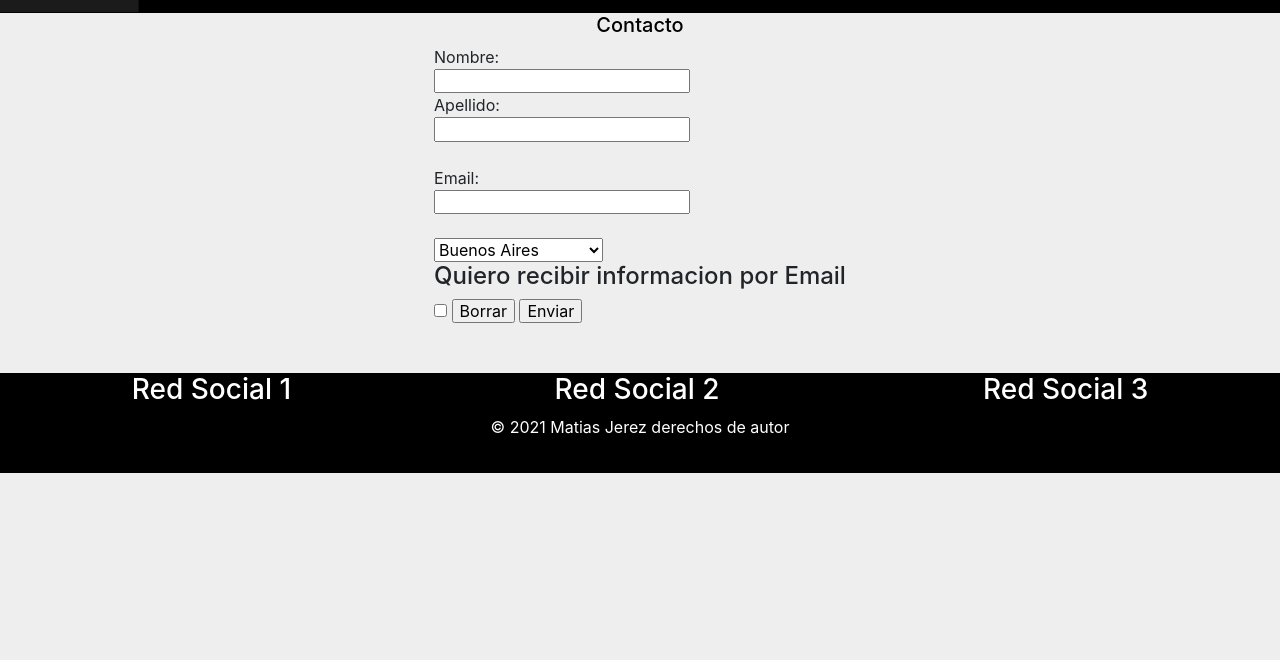
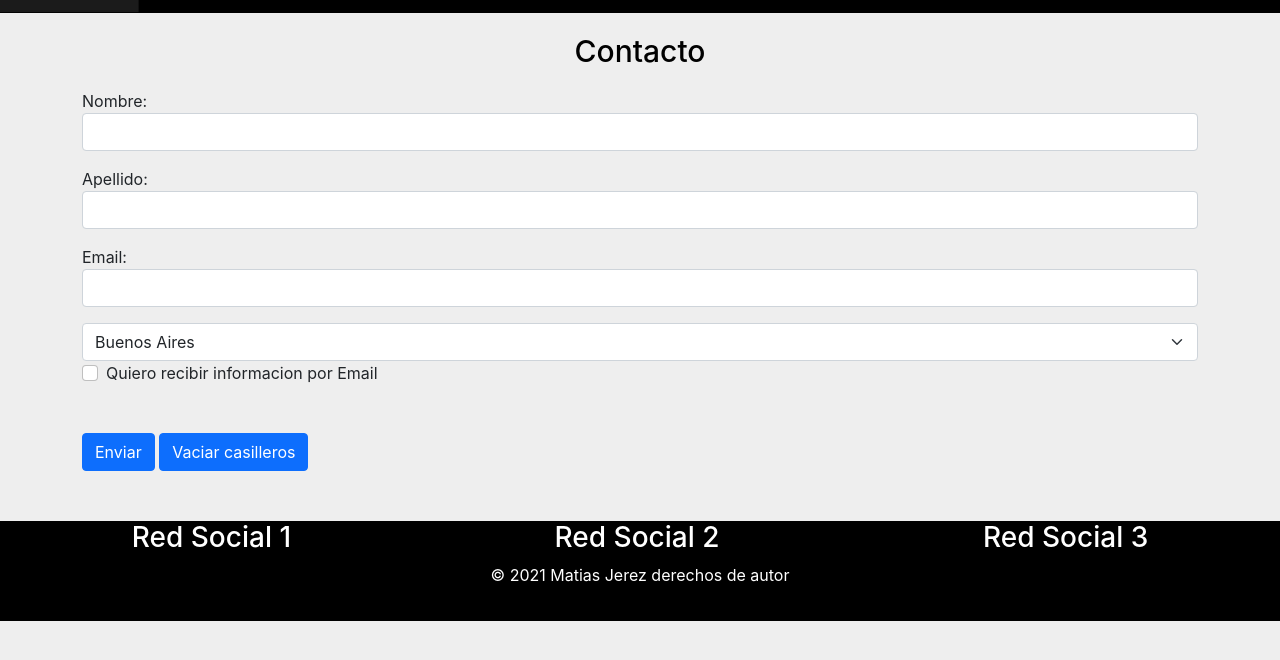
Before and after one commit to MatiJerez/caferoyale-jerez, a plain HTML site: page pages/Contacto.html in a window 1280 px wide. Shown: the part 74-734 px from the top of the page. Drawn offline with nearby package versions, Linux system fonts and the light colour scheme.

Commit message:
added bootsrap

```diff
--- a/pages/Contacto.html
+++ b/pages/Contacto.html
@@ -41,20 +41,26 @@
     </header>
     <main>
 
-        <h2>Contacto</h2>
+        <h1>Contacto</h1>
              <!--formulario de contacto-->
                <div class="container">
-                <div class="DatosDeContacto">
                     <form action="" method="GET" enctype="">
+                        <div class="mb-3 form-group">
                             <label for="name">Nombre:</label><br>
-                        <input type="text" id="name" name="nombre" value=""><br>
+                            <input class="form-control" type="text" id="name" name="nombre" value="">
+                        </div>
+                        <div class="mb-3 form-group">
                             <label for="lname">Apellido:</label><br>
-                        <input type="text" id="lname" name="apellido" value=""><br><br>
+                            <input class="form-control" type="text" id="lname" name="apellido" value="">
+                        </div>
+                        <div class="mb-3 form-group">
                             <label for="email">Email:</label><br>
-                        <input type="email" id="email" name="email" value=""><br><br>
+                            <input type="email" class="form-control" id="email" name="email" value="">
+                        </div>
+
                             <!--Provincia del Interesado-->
                             <div>
-                            <select name="provincia" id="provincia">
+                                <select class="form-select" name="provincia" id="provincia">
                                     <option value="Buenos Aires">Buenos Aires</option>
                                     <option value="Capital Federal">Capital Federal </option>
                                     <option value="Catamarca">Catamarca </option>
@@ -82,17 +88,18 @@
                                 </select>
                             </div>
                             <!--Aceptar recibir info por mail-->
-                        <div>
-                            <h4>Quiero recibir informacion por Email</h4>
+                            <div class="form-check mb-5 form-group">
+                                <input class="form-check-input" type="checkbox" >
+                                <label class="form-check-label"> Quiero recibir informacion por Email</label>
                             </div>
-                        <input type="checkbox" name="acepta" value="1" />
-                        <!-- reset form-->
-                        <input type="reset" value="Borrar">
-                        <!--Enviar-->
-                        <input type="submit" value="Enviar">
+                            <div class="mb-3 form-group">
+                                <input type="submit" class="button btn btn-primary" title="Enviar" value="Enviar">
+                                <input type="reset" class="button btn btn-primary" title="Vaciar casilleros" value="Vaciar casilleros">
+                            </div>
+
                     </form>
                 </div>
-            </div>
+
     </main>
 
 
```
Lines whose indentation alone changed are shown as unchanged.
